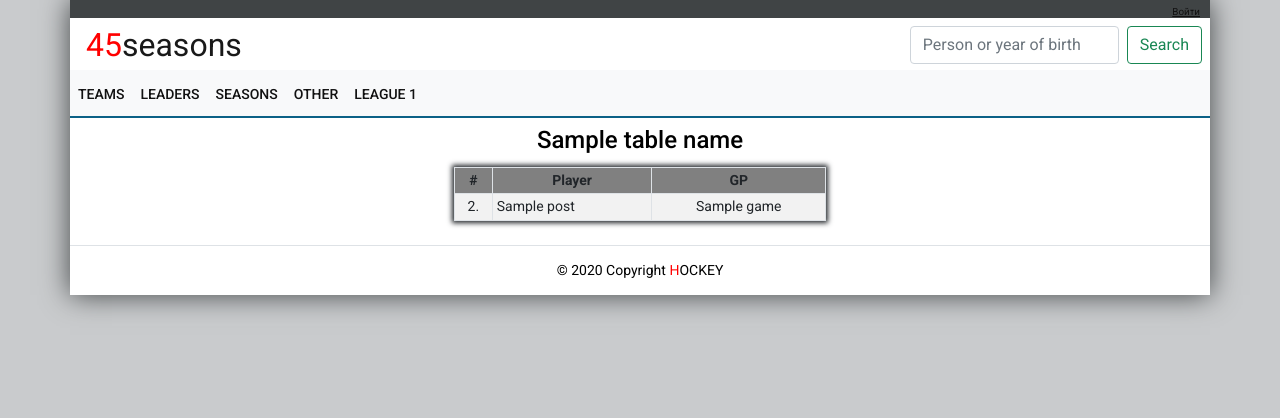
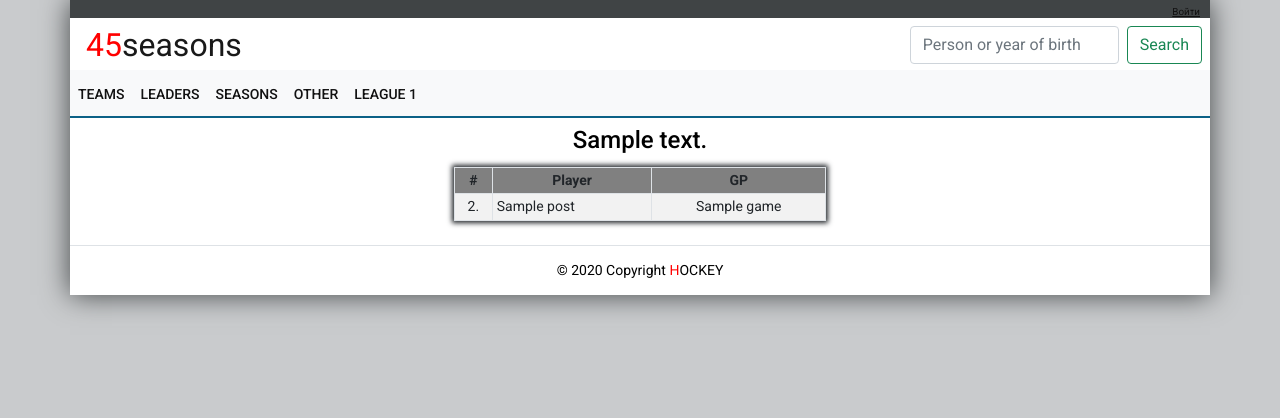
Before and after one commit to km1444/hockey_docker, a Django app: template hockey/templates/posts/index.html in a window 1280 px wide. Shown: the top 418 px of the page. Run offline with Django 3.2, Linux system fonts and the light colour scheme; the template is opened without the code that fills it: most values are stand-ins (such as "Sample title", 1, 10 or a date in 2020).

Commit message:
75-76, begin 84-85

```diff
--- a/hockey/goalkeeper_app/views.py
+++ b/hockey/goalkeeper_app/views.py
@@ -19,7 +19,8 @@ def goalkeeper_stat_alltime(request):
     context = {
         'page_obj': page_obj,
         'start_index': start_index,
-        'table_name': 'Most Games Played (Goalie) Career 100+',
+        'table_name':
+        'Вратари сыгравшие 100+ матчей в высшей лиге советского хоккея',
         'title': 'Вратари советского хоккея'
     }
     return render(request, template, context)
--- a/hockey/goalkeeper_liga2_app/views.py
+++ b/hockey/goalkeeper_liga2_app/views.py
@@ -119,5 +119,5 @@ class ListGoalkeepersLiga2(ListView):
         context['start_index'] = page_obj.start_index() - 1
         context['title'] = 'Лучшие вратари советского хоккея в первой лиге'
         context['table_name'] = (
-            'Most Games Played in First League(Goalie) Career 100+')
+            'Вратари с наибольшим количеством матчей за карьеру в первой лиге')
         return context
--- a/hockey/templates/includes/header.html
+++ b/hockey/templates/includes/header.html
@@ -90,6 +90,8 @@
                     <a class="text-decoration-none text-reset" href ="{% url 'rating:statistic' stat_rule="assist_career" %}">Career</a>
                     &nbsp; | &nbsp;
                     <a class="text-decoration-none text-reset" href ="{% url 'rating:statistic' stat_rule="assist_season" %}">Season</a>
+                    &nbsp; | &nbsp;
+                    <a class="text-decoration-none text-reset" href ="{% url 'rating:statistic' stat_rule="assist_yearly" %}"> Yearly</a>
                   </p>
                 </li>
                 <li>
@@ -97,6 +99,8 @@
                     <a class="text-decoration-none text-reset" href ="{% url 'rating:statistic' stat_rule="point_career" %}">Career</a>
                     &nbsp; | &nbsp;
                     <a class="text-decoration-none text-reset" href ="{% url 'rating:statistic' stat_rule="point_season" %}">Season</a>
+                    &nbsp; | &nbsp;
+                    <a class="text-decoration-none text-reset" href ="{% url 'rating:statistic' stat_rule="point_yearly" %}"> Yearly</a>
                   </p>
                 </li>
                 <li>
--- a/hockey/templates/includes/player_list_all_time.html
+++ b/hockey/templates/includes/player_list_all_time.html
@@ -17,13 +17,13 @@
       <td>{{ post.penalty }}</td>
   {% endif %} {% endcomment %}
 
-  {% if table_name == 'Most Points Career' or table_name == 'Most Points Single Season' %}
+  {% if table_name in "'Most Points Career', 'Most Points Single Season', 'Yearly Leaders for Points'" %}
     <td>{{ post.point }}</td>
-  {% elif table_name == 'Most Goals Career' or table_name == 'Most Goals Single Season' or table_name == 'Yearly Leaders for Goals' %}
+  {% elif table_name in "'Most Goals Career', 'Most Goals Single Season', 'Yearly Leaders for Goals'" %}
     <td>{{ post.goal }}</td>
-  {% elif table_name == 'Most Assists Career' or table_name == 'Most Assists Single Season' %}
+  {% elif table_name in "'Most Assists Career', 'Most Assists Single Season', 'Yearly Leaders for Assists'" %}
     <td>{{ post.assist }}</td>
-  {% elif table_name == 'Most Penaltys Career' or table_name == 'Most Penaltys Single Season' %}
+  {% elif table_name in "'Most Penaltys Career', 'Most Penaltys Single Season'" %}
     <td>{{ post.penalty }}</td>
   {% endif %}
 
@@ -31,7 +31,7 @@
     <td>{{ post.season__name }}</td>
   {% endif %} {% endcomment %}
 
-  {% if table_name == 'Most Points Single Season' or table_name == 'Most Goals Single Season' or table_name == 'Most Assists Single Season' or table_name == 'Most Penaltys Single Season' or table_name == 'Yearly Leaders for Goals' %}
+  {% if table_name in "'Most Points Single Season', 'Most Goals Single Season', 'Most Assists Single Season', 'Most Penaltys Single Season', 'Yearly Leaders for Goals', 'Yearly Leaders for Assists', 'Yearly Leaders for Points'" %}
     <td>{{ post.season__name }}</td>
   {% endif %}
 </tr>
--- a/hockey/templates/liga2_seasons/liga2_index.html
+++ b/hockey/templates/liga2_seasons/liga2_index.html
@@ -11,7 +11,7 @@
 
 {% block content %}
 <div class="container col-sm-4 p-1 my-1">
-  <h4 align="center"> {{ table_name }} </h4>
+  <h4 align="center"> {{ table_description }} </h4>
 </div>
 
 <div class="container col-sm-4 p-1 my-1">
--- a/hockey/templates/posts/includes/paginator.html
+++ b/hockey/templates/posts/includes/paginator.html
@@ -1,5 +1,5 @@
 {% if page_obj.has_other_pages %}
-  <nav aria-label="Page navigation" class="my-5">
+  <nav aria-label="Page navigation" class="my-3">
     <ul class="pagination pagination-sm justify-content-center">
       {% comment %} {% if page_obj.has_previous %} {% endcomment %}
         <li class="page-item">
--- a/hockey/templates/posts/includes/paginator_for_class.html
+++ b/hockey/templates/posts/includes/paginator_for_class.html
@@ -1,4 +1,4 @@
-<nav aria-label="Page navigation" class="my-5">
+<nav aria-label="Page navigation" class="my-3">
     <ul class="pagination pagination-sm justify-content-center">
         <li class="page-item">
             <a class="page-link text-dark" href="?page=1">Первая</a>
--- a/hockey/templates/posts/index.html
+++ b/hockey/templates/posts/index.html
@@ -11,7 +11,7 @@
 
 {% block content %}
 <div class="container col-sm-4 p-1 my-1">
-  <h4 align="center"> {{ table_name }} </h4>
+  <h4 align="center"> {{ table_description }} </h4>
 </div>
 
 <div class="container col-sm-4 p-1 my-1">
@@ -21,17 +21,20 @@
         <th>#</th>
         <th>Player</th>
         <th>GP</th>
-          {% if table_name == 'Most Points Career' or table_name == 'Most Points Single Season' %}
+        {% if table_name in "'Most Points Career', 'Most Points Single Season', 'Yearly Leaders for Points'" %}
         <th>PTS</th>
-            {% elif table_name == 'Most Goals Career' or table_name == 'Most Goals Single Season' or table_name == 'Yearly Leaders for Goals' %}
+        {% elif table_name in "'Most Goals Career', 'Most Goals Single Season', 'Yearly Leaders for Goals'" %}
         <th>G</th>
-            {% elif table_name == 'Most Assists Career' or table_name == 'Most Assists Single Season' %}
+        {% elif table_name in "'Most Assists Career', 'Most Assists Single Season', 'Yearly Leaders for Assists'" %}
         <th>A</th>
-            {% elif table_name == 'Most Penaltys Career' or table_name == 'Most Penaltys Single Season' %}
+        {% elif table_name in "'Most Penaltys Career', 'Most Penaltys Single Season'" %}
         <th>PIM</th>
       {% endif %}
 
-          {% if table_name == 'Most Points Single Season' or table_name == 'Most Goals Single Season' or table_name == 'Most Assists Single Season' or table_name == 'Most Penaltys Single Season' or table_name == 'Yearly Leaders for Goals' %}
+      {% comment %} {% if table_name == 'Most Points Single Season' or table_name == 'Most Goals Single Season' or table_name == 'Most Assists Single Season' or table_name == 'Most Penaltys Single Season' or table_name == 'Yearly Leaders for Goals' %}
+        <th>Season</th>
+      {% endif %} {% endcomment %}
+      {% if table_name in "'Most Points Single Season', 'Most Goals Single Season', 'Most Assists Single Season', 'Most Penaltys Single Season', 'Yearly Leaders for Goals', 'Yearly Leaders for Assists', 'Yearly Leaders for Points'" %}
         <th>Season</th>
       {% endif %}
       </tr>
```
Also changed, not shown: hockey/liga2_players_app/views.py (+16 -0 lines), hockey/rating/views.py (+43 -10 lines). Lines whose indentation alone changed are shown as unchanged.
